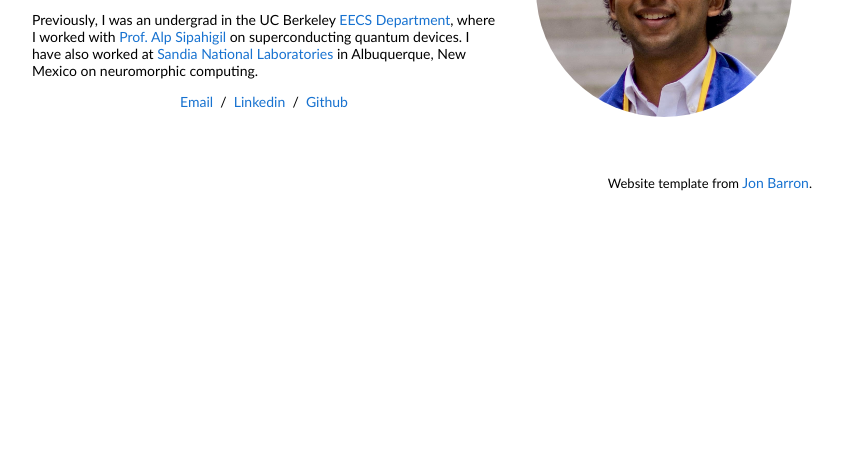
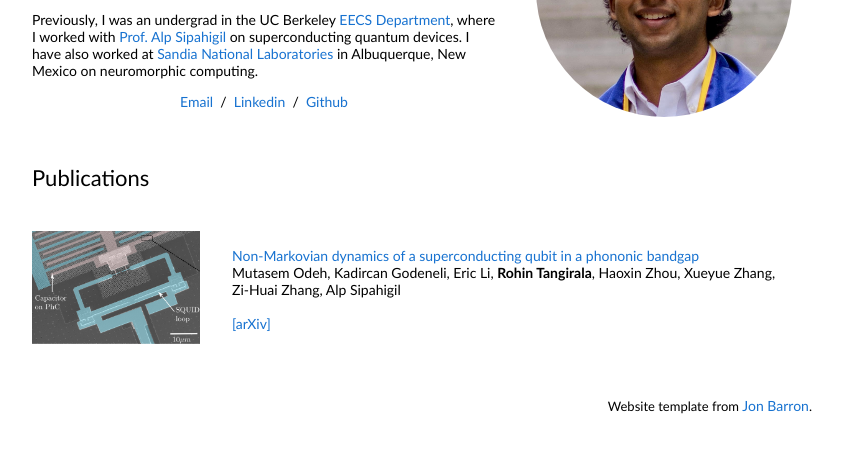
Before and after one commit to rohintangirala/rohintangirala.github.io, a plain HTML site: page index.html in a window 1280 px wide. Shown: the part 172-624 px from the top of the page, without its empty margins (228-1071 px from the left). Drawn offline with Linux system fonts and the light colour scheme.

Commit message:
update publications

```diff
--- a/index.html
+++ b/index.html
@@ -39,6 +39,32 @@
             </tr>
           </tbody></table>
 
+          <table style="width:100%;border:0px;border-spacing:0px;border-collapse:separate;margin-right:auto;margin-left:auto;"><tbody>
+            <tr>
+            <td style="padding:20px;width:100%;vertical-align:middle">
+              <h2>Publications</h2>
+            </td>
+          </tr>
+        </tbody></table>
+
+        <table style="width:100%;border:0px;border-spacing:0px;border-collapse:separate;margin-right:auto;margin-left:auto;"><tbody>
+          <table style="width:100%;border:0px;border-spacing:0px;border-collapse:separate;margin-right:auto;margin-left:auto;"><tbody>
+            <tr>
+              <td style="padding:20px;width:25%;vertical-align:middle">
+                <img style="width:105%;max-width:105%" src="images/phonon-protected-qubit.png">
+              </td>
+              <td style="padding:20px;width:75%;vertical-align:middle">
+                <a href="https://arxiv.org/abs/2312.01031">
+                  <papertitle>Non-Markovian dynamics of a superconducting qubit in a phononic bandgap</papertitle>
+                </a>
+                <br>
+                Mutasem Odeh, Kadircan Godeneli, Eric Li, <b>Rohin Tangirala</b>, Haoxin Zhou, Xueyue Zhang, Zi-Huai Zhang, Alp Sipahigil
+                <br>
+                <br>
+                <a href="https://arxiv.org/abs/2312.01031">[arXiv]</a>
+              </td>
+            </tr>
+           </tbody></table>
 
           <table style="width:100%;border:0px;border-spacing:0px;border-collapse:separate;margin-right:auto;margin-left:auto;"><tbody>
             <tr>
```
Also changed, not shown: images/phonon-protected-qubit.png (added).
